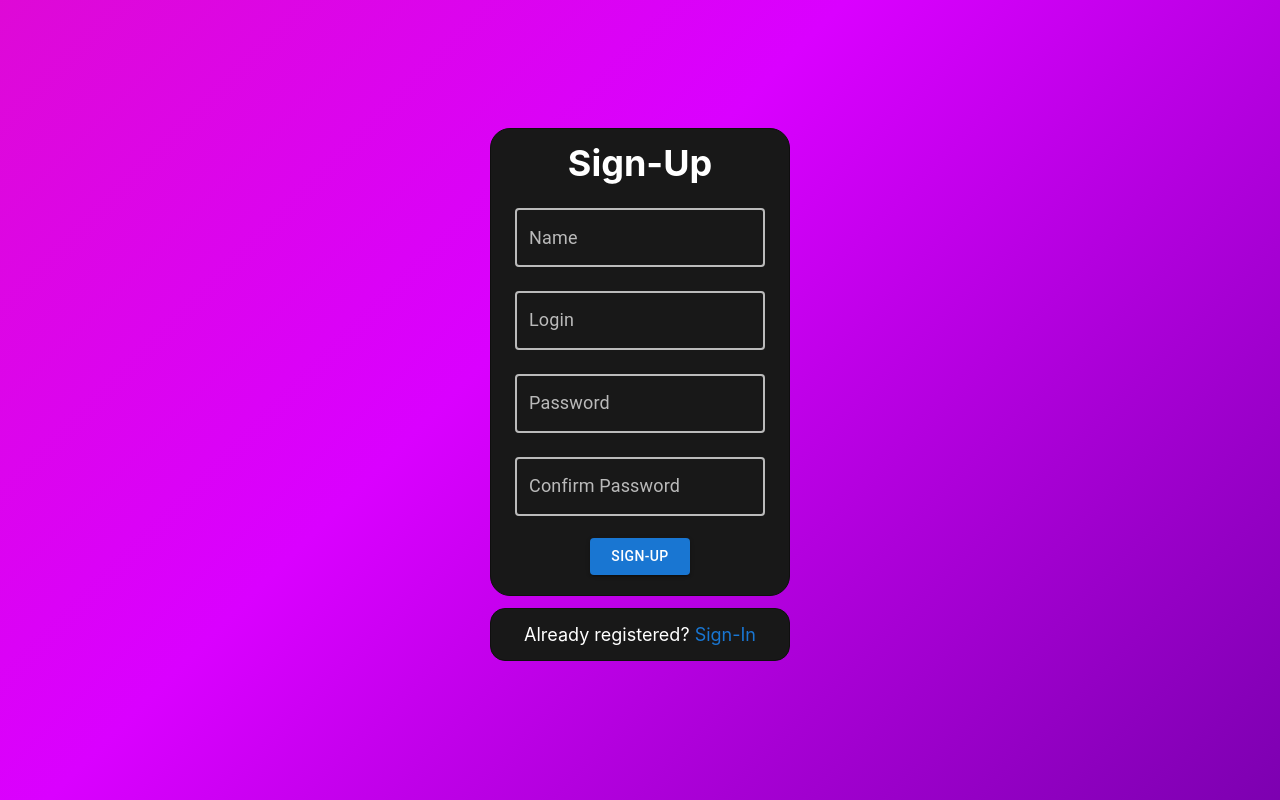
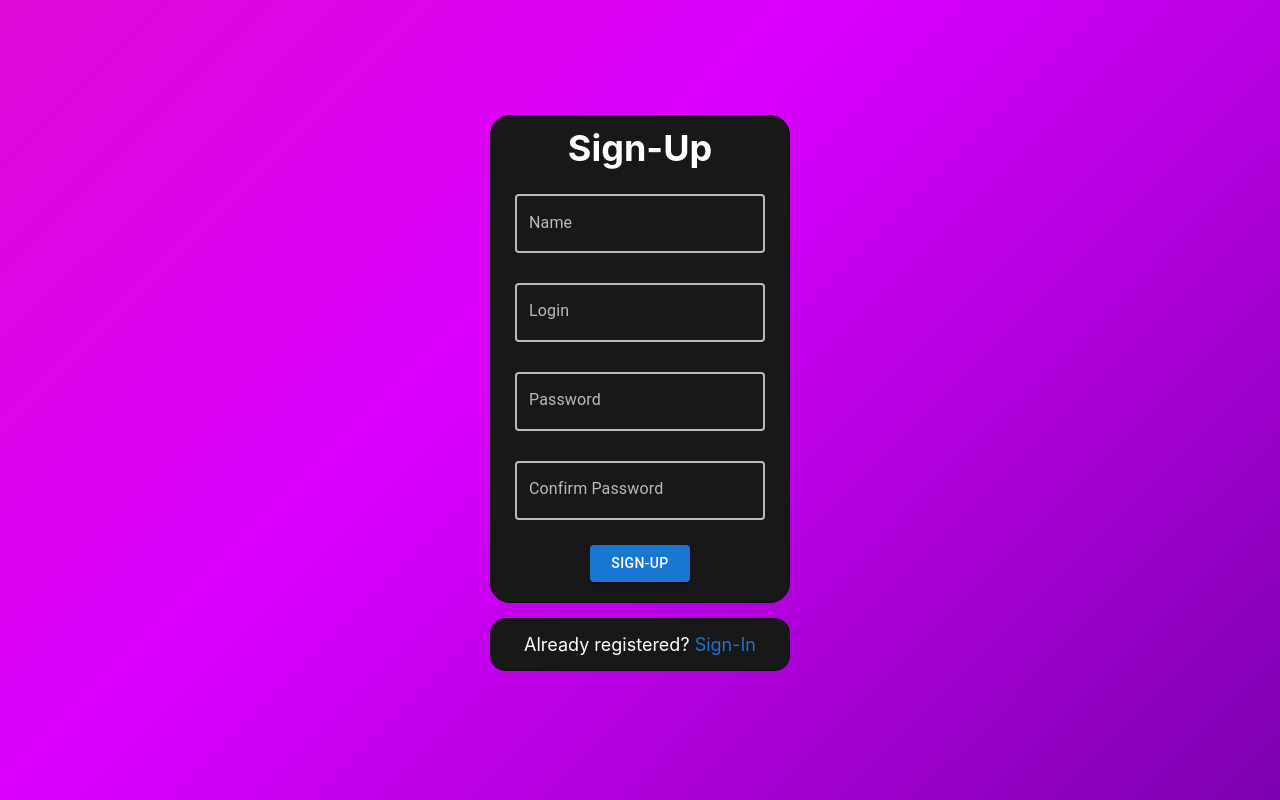
Before and after one commit to PixelWinnerUA/Messenger, a React (Create React App) app: page /sign-up in a window 1280 px wide. Built offline with nearby package versions, Linux system fonts and the light colour scheme.

Commit message:
23.06.2022

```diff
--- a/package.json
+++ b/package.json
@@ -1,5 +1,5 @@
 {
-  "homepage": "https://pixelwinnerua.github.io/Messenger/",
+  "homepage": "http://pixelmessages.atwebpages.com/",
   "name": "messenger",
   "version": "0.1.0",
   "private": true,
--- a/src/components/Auth/Login.jsx
+++ b/src/components/Auth/Login.jsx
@@ -51,14 +51,15 @@ const Login = ({IsAuthenticated}) => {
                 borderRadius: 5,
             }}>
                 <form onSubmit={formik.handleSubmit} style={{
-                    display: "grid",
+                    display: "flex",
                     alignItems: "center",
-                    justifyItems: "center",
-                    gridTemplateRows: "auto auto auto auto"
+                    justifyContent: "center",
+                   flexDirection: "column"
                 }}>
-                    <h1 style={{margin: "1.5vh 0 1.5vh 0", color: "white"}}>Sign-In</h1>
+                    <h1 style={{margin: "10px 0", color: "white"}}>Sign-In</h1>
                     <FormControl sx={{width: 250}}>
                         <TextField className="Custom-TextField"
+                                   sx={{margin: "15px 0"}}
                                    variant="outlined"
                                    id="login"
                                    name="login"
@@ -71,6 +72,7 @@ const Login = ({IsAuthenticated}) => {
                     </FormControl>
                     <FormControl sx={{width: 250}}>
                         <TextField className="Custom-TextField"
+                                   sx={{margin: "15px 0"}}
                                    variant="outlined"
                                    id="password"
                                    label="Password"
@@ -81,14 +83,15 @@ const Login = ({IsAuthenticated}) => {
                                    helperText={formik.touched.password && formik.errors.password}
                         />
                     </FormControl>
-                    <Button className="Custom-Auth-Button" variant="contained" type="submit" disabled={load}
+                    <Button className="Custom-Auth-Button" sx={{margin: "10px 0 20px 0"}} variant="contained" type="submit"
+                            disabled={load}
                     >Sign-In</Button>
                 </form>
             </Box>
             <div style={{
                 color: "white",
                 textAlign: "center",
-                margin: "1.5vh 0 1.5vh 0",
+                margin: "15px 0 15px 0",
                 background: "#181818", //$background-color
                 border: "#0f0f0f 1px solid", //$block-border
                 padding: 15,
--- a/src/components/Auth/SignUp.jsx
+++ b/src/components/Auth/SignUp.jsx
@@ -53,14 +53,15 @@ const SignUp = ({IsAuthenticated}) => {
                 borderRadius: 5,
             }}>
                 <form onSubmit={formik.handleSubmit} style={{
-                    display: "grid",
+                    display: "flex",
                     alignItems: "center",
-                    justifyItems: "center",
-                    gridTemplateRows: "auto auto auto auto auto"
+                    justifyContent: "center",
+                    flexDirection: "column"
                 }}>
-                    <h1 style={{margin: "1.5vh 0 1.5vh 0", color: "white"}}>Sign-Up</h1>
+                    <h1 style={{margin: "10px 0", color: "white"}}>Sign-Up</h1>
                     <FormControl sx={{width: 250}}>
                         <TextField className="Custom-TextField"
+                                   sx={{margin: "15px 0"}}
                                    variant="outlined"
                                    id="name"
                                    name="name"
@@ -73,6 +74,7 @@ const SignUp = ({IsAuthenticated}) => {
                     </FormControl>
                     <FormControl sx={{width: 250}}>
                         <TextField className="Custom-TextField"
+                                   sx={{margin: "15px 0"}}
                                    variant="outlined"
                                    id="login"
                                    name="login"
@@ -85,6 +87,7 @@ const SignUp = ({IsAuthenticated}) => {
                     </FormControl>
                     <FormControl sx={{width: 250}}>
                         <TextField className="Custom-TextField"
+                                   sx={{margin: "15px 0"}}
                                    variant="outlined"
                                    id="password"
                                    label="Password"
@@ -97,6 +100,7 @@ const SignUp = ({IsAuthenticated}) => {
                     </FormControl>
                     <FormControl sx={{width: 250}}>
                         <TextField className="Custom-TextField"
+                                   sx={{margin: "15px 0"}}
                                    variant="outlined"
                                    id="passwordConfirm"
                                    label="Confirm Password"
@@ -107,14 +111,14 @@ const SignUp = ({IsAuthenticated}) => {
                                    helperText={formik.touched.passwordConfirm && formik.errors.passwordConfirm}
                         />
                     </FormControl>
-                    <Button className="Custom-Auth-Button" variant="contained" type="submit" disabled={load}
-                    >Sign-Up</Button>
+                    <Button className="Custom-Auth-Button" sx={{margin: "10px 0 20px 0"}} variant="contained"
+                            type="submit" disabled={load}>Sign-Up</Button>
                 </form>
             </Box>
             <div style={{
                 color: "white",
                 textAlign: "center",
-                margin: "1.5vh 0 1.5vh 0",
+                margin: "15px 0 15px 0",
                 background: "#181818", //$background-color
                 border: "#0f0f0f 1px solid", //$block-border
                 padding: 15,
--- a/src/styles/Auth.scss
+++ b/src/styles/Auth.scss
@@ -1,14 +1,12 @@
 @import "./variables";
 
+
 .Custom-TextField {
-  margin: 1.5vh 0 1.5vh 0;
-
   & input {
     font-size: 18px;
   }
 
   & label {
-    font-size: 18px;
     color: rgba(255, 255, 255, 0.7);
   }
 
@@ -45,8 +43,6 @@
 
 .Custom-Auth-Button {
   width: 100px;
-  align-self: center;
-  margin: 10px 0 20px 0;
   color: #fff;
 
   &:hover {
```
